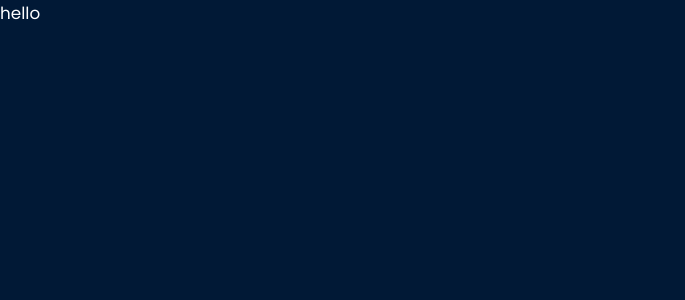
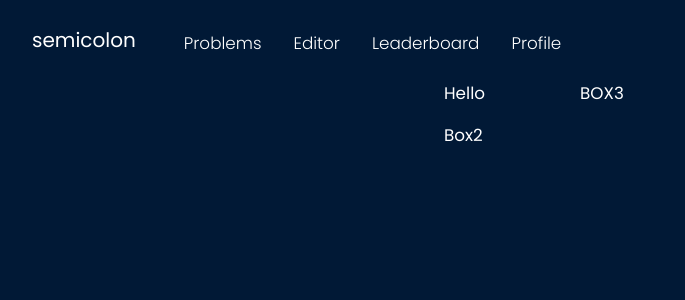
Before and after one commit to Danish1004/online-judge-frontend, a React (Create React App) app: page /profile in a window 1280 px wide. Shown: the top 300 px of the page, without its empty margins (0-685 px from the left). Built offline with nearby package versions, Linux system fonts and the light colour scheme.

Commit message:
Minor Fixes

```diff
--- a/src/components/header/Header.css
+++ b/src/components/header/Header.css
@@ -14,9 +14,6 @@
   justify-content: flex-start;
   align-items: center;
   column-gap: 3rem;
-}
-li:last-of-type {
-  margin-left: 70rem;
 }
 
 .nav_logo {
--- a/src/components/header/Header.jsx
+++ b/src/components/header/Header.jsx
@@ -33,11 +33,6 @@ const Header = () => {
                 Profile
               </a>
             </li>
-            <li className="nav_item">
-              <a href="/" className="nav_link">
-                Hi, User
-              </a>
-            </li>
           </ul>
 
           <i
--- a/src/pages/profile/Profile.css
+++ b/src/pages/profile/Profile.css
@@ -0,0 +1,18 @@
+.profile_container {
+  display: grid;
+  grid-template-columns: repeat(3, 120px);
+  gap: 1rem;
+}
+.box1 {
+  grid-column: 1;
+  grid-row: 1 /2;
+}
+.box2 {
+  grid-column: 1;
+  grid-row: 2 / 2;
+}
+
+.box3 {
+  grid-column: 2/3;
+  grid-row: 1 / 3;
+}
--- a/src/pages/profile/Profile.jsx
+++ b/src/pages/profile/Profile.jsx
@@ -1,7 +1,17 @@
 import React from "react";
-
+import "./Profile.css";
+import Header from "../../components/header/Header";
 const Profile = () => {
-  return <div>hello</div>;
+  return (
+    <div className="main">
+      <Header />
+      <div className="profile_container">
+        <div className="box1">Hello</div>
+        <div className="box2">Box2</div>
+        <div className="box3">BOX3</div>
+      </div>
+    </div>
+  );
 };
 
 export default Profile;
```
